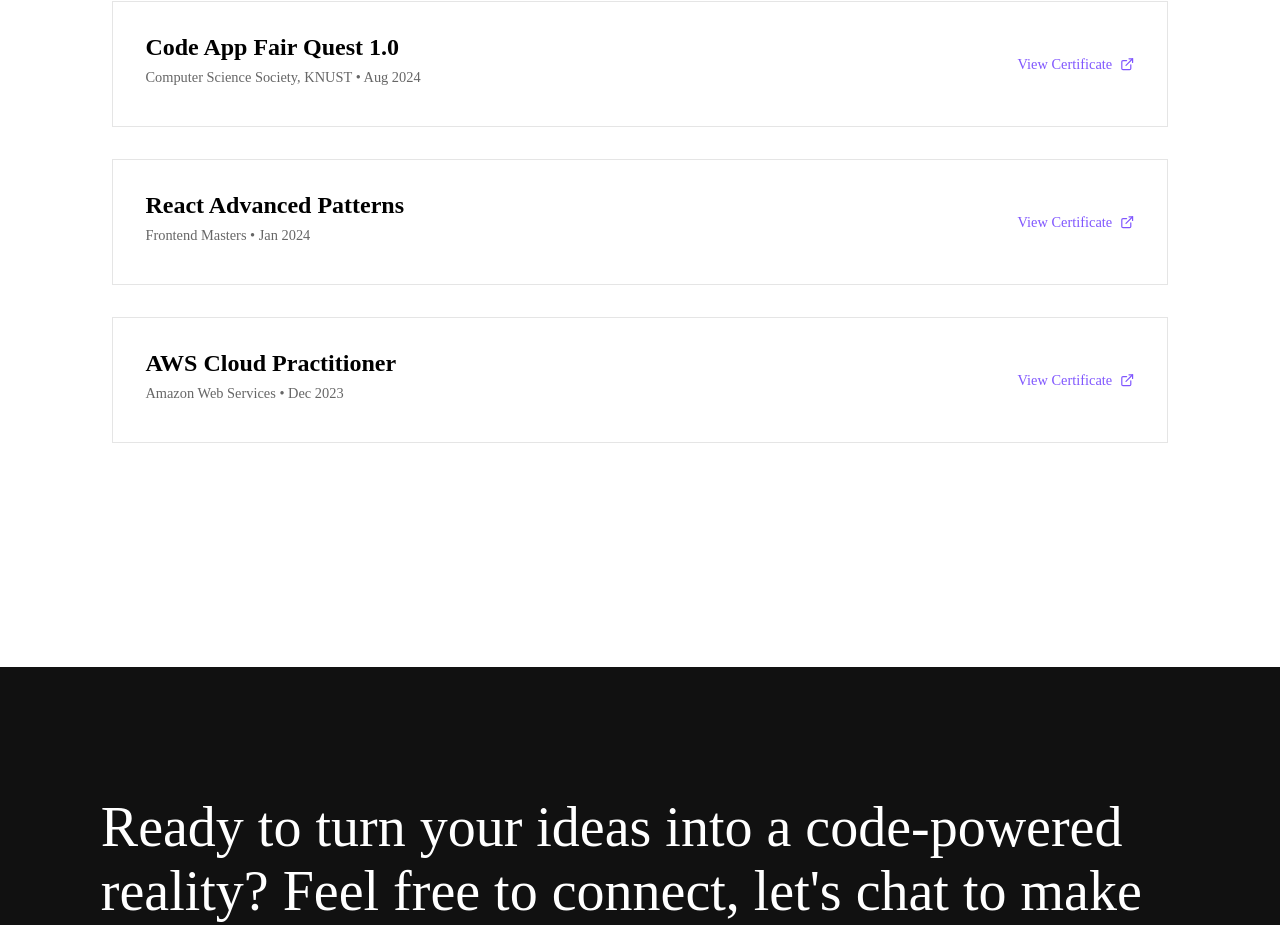
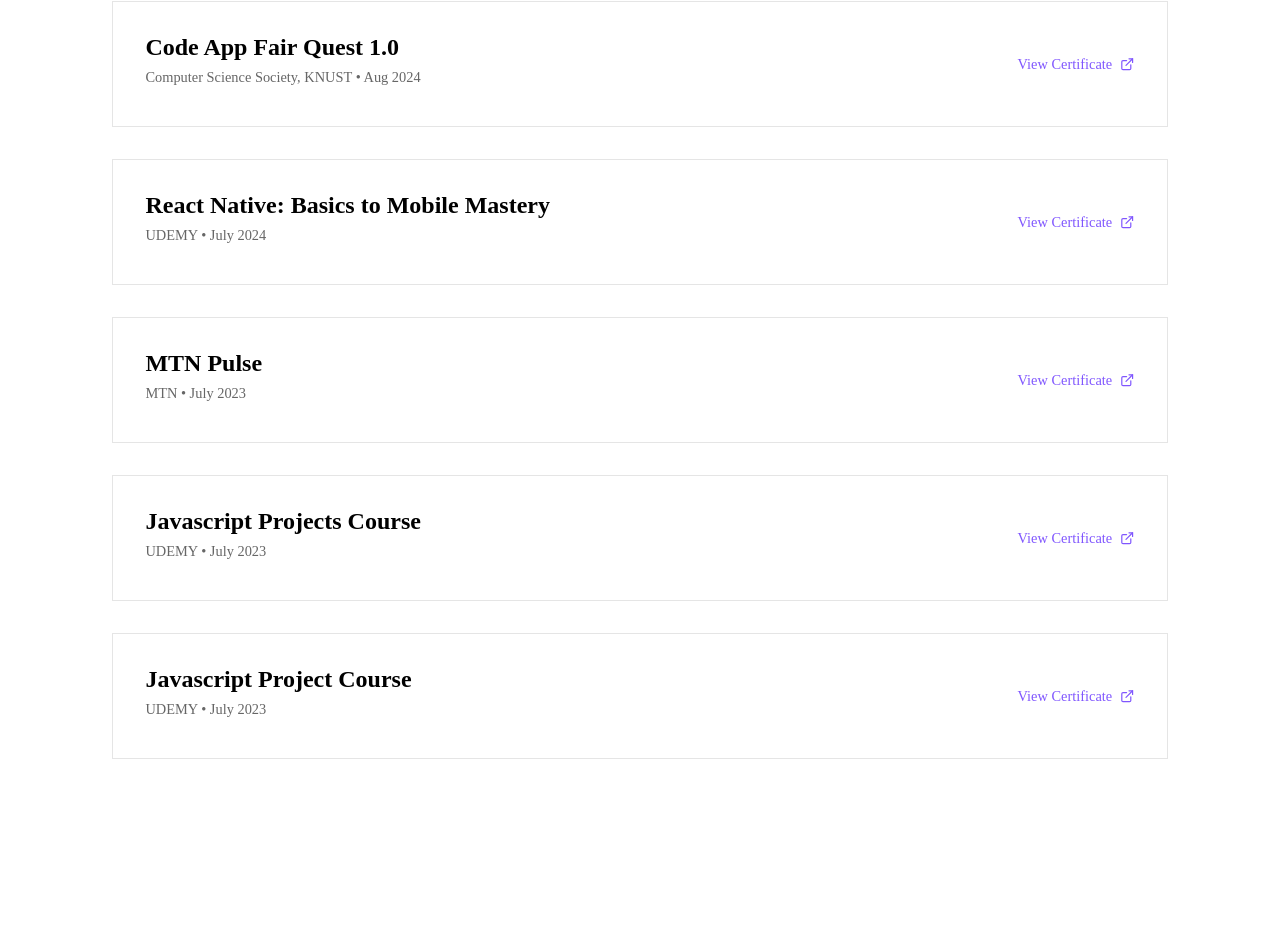
Before and after one commit to skakpanglo/myportfolio, a React (Create React App) app: page /achievements in a window 1280 px wide. Shown: the part 933-1858 px from the top of the page. Built offline with nearby package versions, Linux system fonts and the light colour scheme; a web font is replaced by a local one.

Commit message:
initial commit

```diff
--- a/src/pages/Achievements.js
+++ b/src/pages/Achievements.js
@@ -179,7 +179,7 @@ const ViewButton = styled.a`
 const Achievements = () => {
   const internships = [
     {
-      company: 'ALX Africa',
+      company: 'ALX SE Student',
       logo: 'ALX',
       duration: 'Feb 2024 - Present',
       description: 'Working on various software engineering projects, focusing on full-stack development and system design. Collaborating with international teams and mentoring fellow students.',
@@ -202,16 +202,28 @@ const Achievements = () => {
       url: '/codeappfair.pdf'
     },
     {
-      name: 'React Advanced Patterns',
-      issuer: 'Frontend Masters',
-      date: 'Jan 2024',
-      url: '#'
+      name: 'React Native: Basics to Mobile Mastery',
+      issuer: 'UDEMY',
+      date: 'July 2024',
+      url: '/Reactnative.pdf'
     },
     {
-      name: 'AWS Cloud Practitioner',
-      issuer: 'Amazon Web Services',
-      date: 'Dec 2023',
-      url: '#'
+      name: 'MTN Pulse',
+      issuer: 'MTN',
+      date: 'July 2023',
+      url: '/MTNpulse.pdf'
+    },
+    {
+      name: 'Javascript Projects Course',
+      issuer: 'UDEMY',
+      date: 'July 2023',
+      url: '/Javascript.pdf'
+    },
+    {
+      name: 'Javascript Project Course',
+      issuer: 'UDEMY',
+      date: 'July 2023',
+      url: '/javascript.pdf'
     }
   ];
 
```
Also changed, not shown: 1 other file (tests, documents, lock files or other folders).
